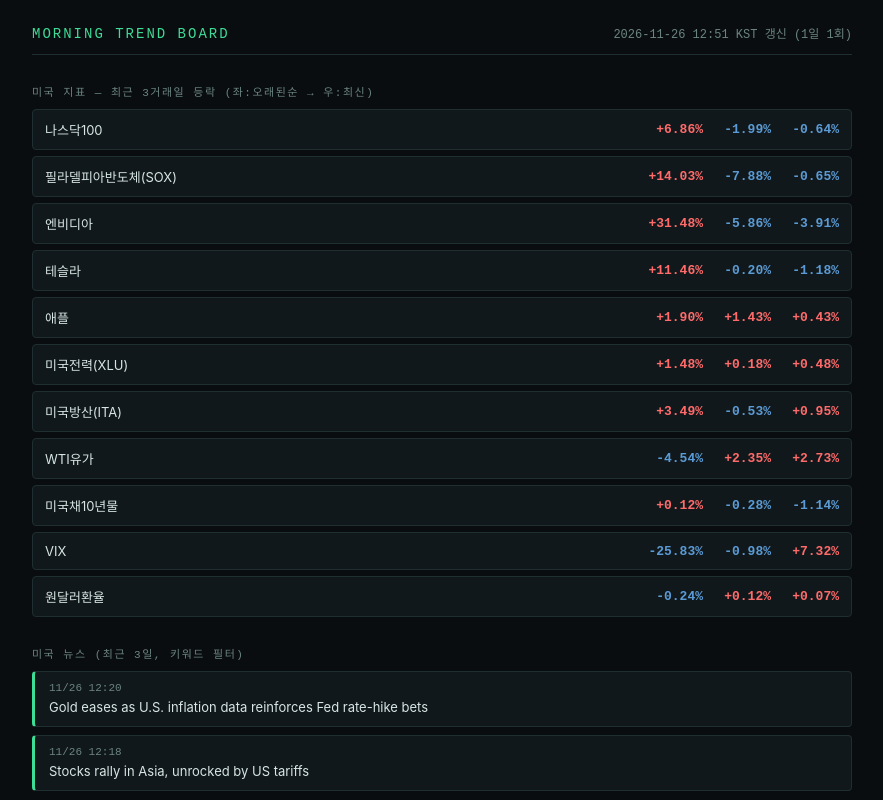
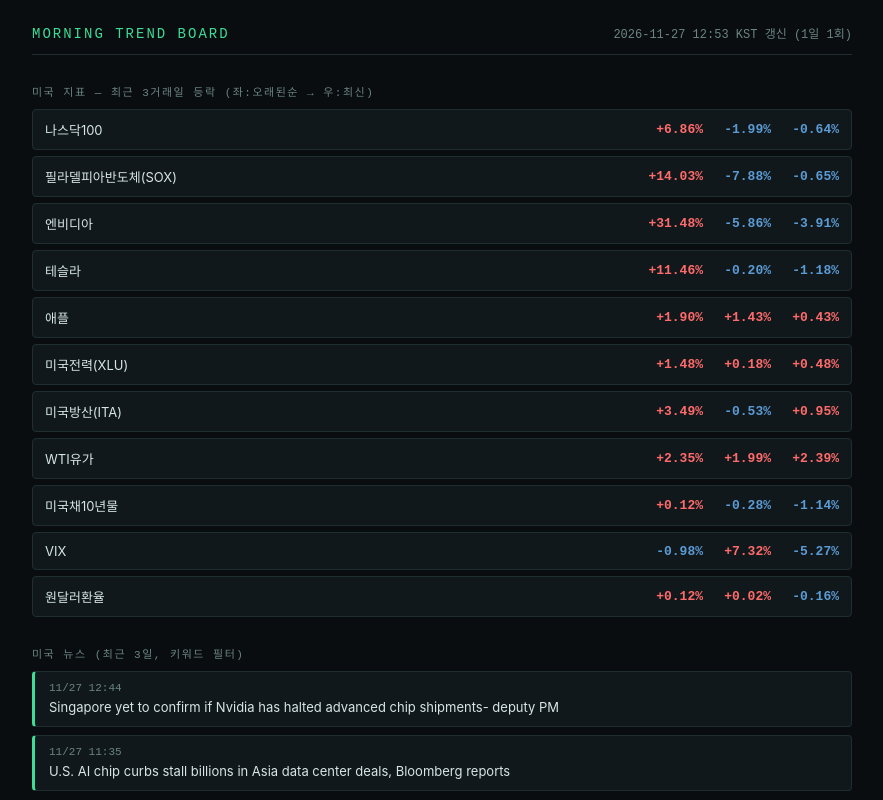
Before and after one commit to Joophila/stock, a plain HTML site: page docs/index.html in a window 1280 px wide. Shown: the top 800 px of the page, without its empty margins (198-1081 px from the left). Drawn offline with Linux system fonts and the light colour scheme; a web font is replaced by a local one.

Commit message:
trend board update 2026-11-27

```diff
--- a/docs/index.html
+++ b/docs/index.html
@@ -3,7 +3,7 @@
 <head>
 <meta charset="UTF-8">
 <meta name="viewport" content="width=device-width, initial-scale=1">
-<title>모닝 트렌드 보드 — 2026-11-26 12:51 KST</title>
+<title>모닝 트렌드 보드 — 2026-11-27 12:53 KST</title>
 <link rel="stylesheet" crossorigin
   href="https://cdn.jsdelivr.net/gh/orioncactus/pretendard@v1.3.9/dist/web/static/pretendard.css">
 <style>
@@ -39,7 +39,7 @@
   <div class="shell">
     <div class="header">
       <div class="title">Morning Trend Board</div>
-      <div class="time">2026-11-26 12:51 KST 갱신 (1일 1회)</div>
+      <div class="time">2026-11-27 12:53 KST 갱신 (1일 1회)</div>
     </div>
 
     <div class="section-label">미국 지표 — 최근 3거래일 등락 (좌:오래된순 → 우:최신)</div>
@@ -74,7 +74,7 @@
         </div>
         <div class="ind-row">
           <div class="ind-name">WTI유가</div>
-          <div class="ind-trend"><span class="chip" style="color:var(--down-blue)">-4.54%</span><span class="chip" style="color:var(--up-red)">+2.35%</span><span class="chip" style="color:var(--up-red)">+2.73%</span></div>
+          <div class="ind-trend"><span class="chip" style="color:var(--up-red)">+2.35%</span><span class="chip" style="color:var(--up-red)">+1.99%</span><span class="chip" style="color:var(--up-red)">+2.39%</span></div>
         </div>
         <div class="ind-row">
           <div class="ind-name">미국채10년물</div>
@@ -82,22 +82,22 @@
         </div>
         <div class="ind-row">
           <div class="ind-name">VIX</div>
-          <div class="ind-trend"><span class="chip" style="color:var(--down-blue)">-25.83%</span><span class="chip" style="color:var(--down-blue)">-0.98%</span><span class="chip" style="color:var(--up-red)">+7.32%</span></div>
+          <div class="ind-trend"><span class="chip" style="color:var(--down-blue)">-0.98%</span><span class="chip" style="color:var(--up-red)">+7.32%</span><span class="chip" style="color:var(--down-blue)">-5.27%</span></div>
         </div>
         <div class="ind-row">
           <div class="ind-name">원달러환율</div>
-          <div class="ind-trend"><span class="chip" style="color:var(--down-blue)">-0.24%</span><span class="chip" style="color:var(--up-red)">+0.12%</span><span class="chip" style="color:var(--up-red)">+0.07%</span></div>
+          <div class="ind-trend"><span class="chip" style="color:var(--up-red)">+0.12%</span><span class="chip" style="color:var(--up-red)">+0.02%</span><span class="chip" style="color:var(--down-blue)">-0.16%</span></div>
         </div>
 
     <div class="section-label">미국 뉴스 (최근 3일, 키워드 필터)</div>
 
-            <a class="news-card" href="https://www.investing.com/news/commodities-news/gold-eases-as-us-inflation-data-reinforces-fed-ratehike-bets-5051964" target="_blank" rel="noopener">
-              <div class="news-meta">11/26 12:20 </div>
-              <div class="news-title">Gold eases as U.S. inflation data reinforces Fed rate-hike bets</div>
+            <a class="news-card" href="https://www.investing.com/news/stock-market-news/singapore-yet-to-confirm-if-nvidia-has-halted-advanced-chip-shipments-deputy-pm-5052834" target="_blank" rel="noopener">
+              <div class="news-meta">11/27 12:44 </div>
+              <div class="news-title">Singapore yet to confirm if Nvidia has halted advanced chip shipments- deputy PM</div>
             </a>
-            <a class="news-card" href="https://www.investing.com/news/stock-market-news/asia-shares-bounce-ai-and-tariffs-lurk-in-background-5051871" target="_blank" rel="noopener">
-              <div class="news-meta">11/26 12:18 </div>
-              <div class="news-title">Stocks rally in Asia, unrocked by US tariffs</div>
+            <a class="news-card" href="https://www.investing.com/news/stock-market-news/us-ai-chip-curbs-stall-billions-in-asia-data-center-deals-bloomberg-reports-5052819" target="_blank" rel="noopener">
+              <div class="news-meta">11/27 11:35 </div>
+              <div class="news-title">U.S. AI chip curbs stall billions in Asia data center deals, Bloomberg reports</div>
             </a>
 
     <div class="section-label">한국 카탈리스트 — 한국경제 RSS (최근 3일)</div>
```
